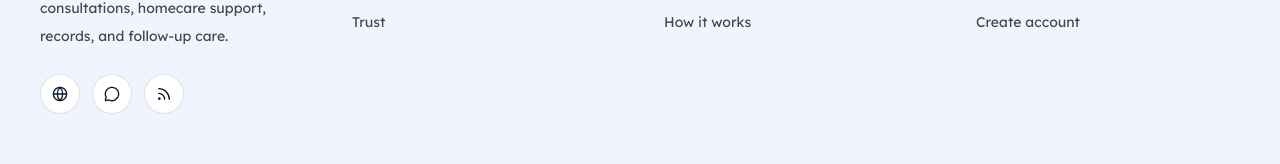
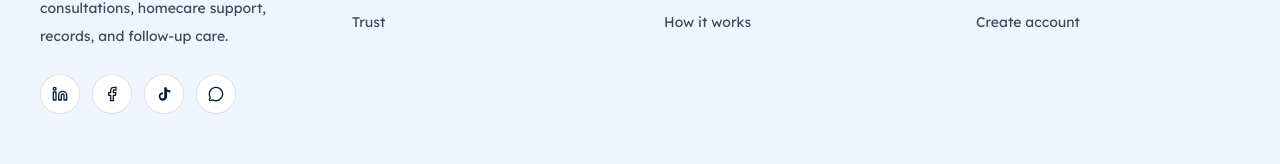
Before and after one commit to akordonald15-hue/telehealthapp-frontend, a Next.js app: page / in a window 1280 px wide. Shown: the part 6450-6614 px from the top of the page. Built offline with nearby package versions, Linux system fonts and the light colour scheme.

Commit message:
Set primary blue to royal #2563EB and add social links to footer

```diff
--- a/src/app/globals.css
+++ b/src/app/globals.css
@@ -3,11 +3,13 @@
 :root {
   --background: #f4f7fb;
   --foreground: #162033;
-  --primary: #426bb3;
-  --primary-strong: #2f579f;
-  --primary-soft: #ecf3ff;
+  --primary: #2563EB;
+  --primary-strong: #1D4ED8;
+  --primary-deep: #1E3A8A;
+  --primary-soft: #DBEAFE;
+  --primary-tint: #EFF6FF;
   --secondary: #1f8f80;
-  --accent: #7ca4d7;
+  --accent: #60A5FA;
   --border: #dbe5f1;
   --surface: #ffffff;
   --surface-muted: #f8fbfe;
@@ -19,6 +21,17 @@
 @theme inline {
   --color-background: var(--background);
   --color-foreground: var(--foreground);
+  --color-primary: var(--primary);
+  --color-primary-strong: var(--primary-strong);
+  --color-primary-deep: var(--primary-deep);
+  --color-primary-soft: var(--primary-soft);
+  --color-primary-tint: var(--primary-tint);
+  --color-secondary: var(--secondary);
+  --color-accent: var(--accent);
+  --color-border: var(--border);
+  --color-surface: var(--surface);
+  --color-surface-muted: var(--surface-muted);
+  --color-muted: var(--muted);
   --font-sans: var(--font-lexend), ui-sans-serif, system-ui, -apple-system, BlinkMacSystemFont, "Segoe UI", sans-serif;
 }
 
--- a/src/components/marketing/landing-page.tsx
+++ b/src/components/marketing/landing-page.tsx
@@ -5,13 +5,21 @@ import {
   BadgeCheck,
   Calendar,
   CheckCircle2,
-  Globe,
+  Facebook,
+  Linkedin,
   MessageCircle,
   PlayCircle,
-  Rss,
   Sparkles,
   Stethoscope,
 } from "lucide-react";
+
+function TikTokIcon({ className }: { className?: string }) {
+  return (
+    <svg viewBox="0 0 24 24" fill="currentColor" className={className} aria-hidden="true">
+      <path d="M19.59 6.69a4.83 4.83 0 0 1-3.77-4.25V2h-3.45v13.67a2.89 2.89 0 0 1-5.2 1.74 2.89 2.89 0 0 1 2.31-4.64 2.93 2.93 0 0 1 .88.13V9.4a6.84 6.84 0 0 0-1-.05A6.33 6.33 0 0 0 5.8 20.1a6.34 6.34 0 0 0 10.86-4.43V8.13a8.16 8.16 0 0 0 4.77 1.52v-3.4a4.85 4.85 0 0 1-1.84-.56Z" />
+    </svg>
+  );
+}
 
 import { BrandLockup } from "@/components/brand/brand-lockup";
 import { HeroMockup } from "@/components/marketing/hero-mockup";
@@ -428,25 +436,38 @@ export function LandingPage() {
             </p>
             <div className="mt-6 flex gap-3">
               <a
-                href="#"
-                aria-label="Website"
-                className="flex h-10 w-10 items-center justify-center rounded-full border border-[rgba(116,118,134,0.2)] bg-white text-[#0b1c30] transition hover:text-[#2563EB]"
+                href="https://www.linkedin.com/company/caretekk-health-technologies-ltd/"
+                target="_blank"
+                rel="noopener noreferrer"
+                aria-label="Caretekk on LinkedIn"
+                className="flex h-10 w-10 items-center justify-center rounded-full border border-[rgba(116,118,134,0.2)] bg-white text-[#0b1c30] transition hover:border-[#2563EB] hover:text-[#2563EB]"
               >
-                <Globe className="h-4 w-4" />
+                <Linkedin className="h-4 w-4" />
+              </a>
+              <a
+                href="https://www.facebook.com/share/1BSrQHdC8m/"
+                target="_blank"
+                rel="noopener noreferrer"
+                aria-label="Caretekk on Facebook"
+                className="flex h-10 w-10 items-center justify-center rounded-full border border-[rgba(116,118,134,0.2)] bg-white text-[#0b1c30] transition hover:border-[#2563EB] hover:text-[#2563EB]"
+              >
+                <Facebook className="h-4 w-4" />
+              </a>
+              <a
+                href="https://www.tiktok.com/@caretekk.health"
+                target="_blank"
+                rel="noopener noreferrer"
+                aria-label="Caretekk on TikTok"
+                className="flex h-10 w-10 items-center justify-center rounded-full border border-[rgba(116,118,134,0.2)] bg-white text-[#0b1c30] transition hover:border-[#2563EB] hover:text-[#2563EB]"
+              >
+                <TikTokIcon className="h-4 w-4" />
               </a>
               <a
                 href={`mailto:${BRAND_SUPPORT_EMAIL}`}
                 aria-label="Email support"
-                className="flex h-10 w-10 items-center justify-center rounded-full border border-[rgba(116,118,134,0.2)] bg-white text-[#0b1c30] transition hover:text-[#2563EB]"
+                className="flex h-10 w-10 items-center justify-center rounded-full border border-[rgba(116,118,134,0.2)] bg-white text-[#0b1c30] transition hover:border-[#2563EB] hover:text-[#2563EB]"
               >
                 <MessageCircle className="h-4 w-4" />
-              </a>
-              <a
-                href="#"
-                aria-label="Updates"
-                className="flex h-10 w-10 items-center justify-center rounded-full border border-[rgba(116,118,134,0.2)] bg-white text-[#0b1c30] transition hover:text-[#2563EB]"
-              >
-                <Rss className="h-4 w-4" />
               </a>
             </div>
           </div>
```
